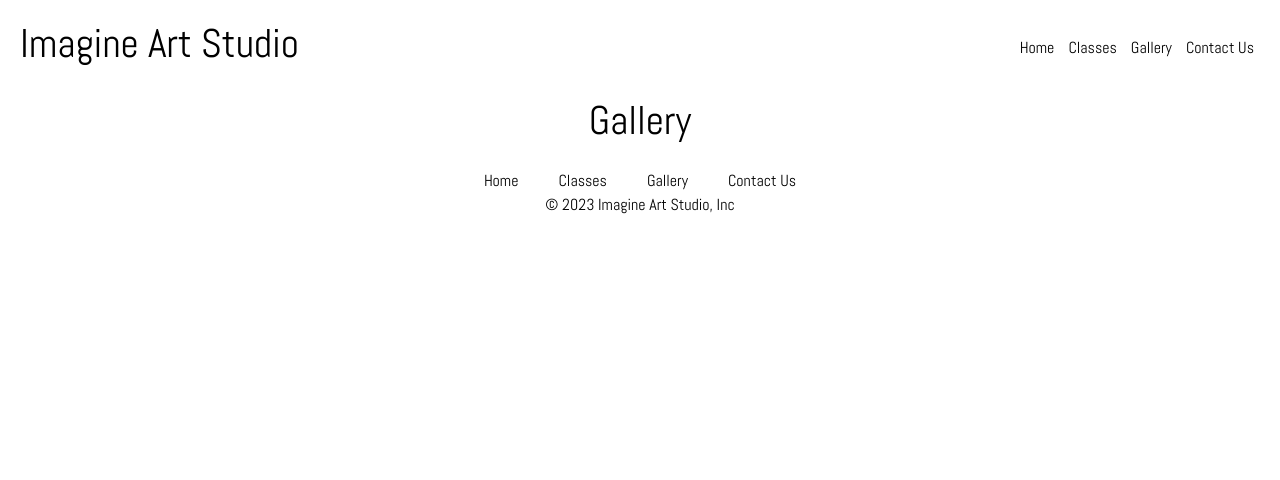
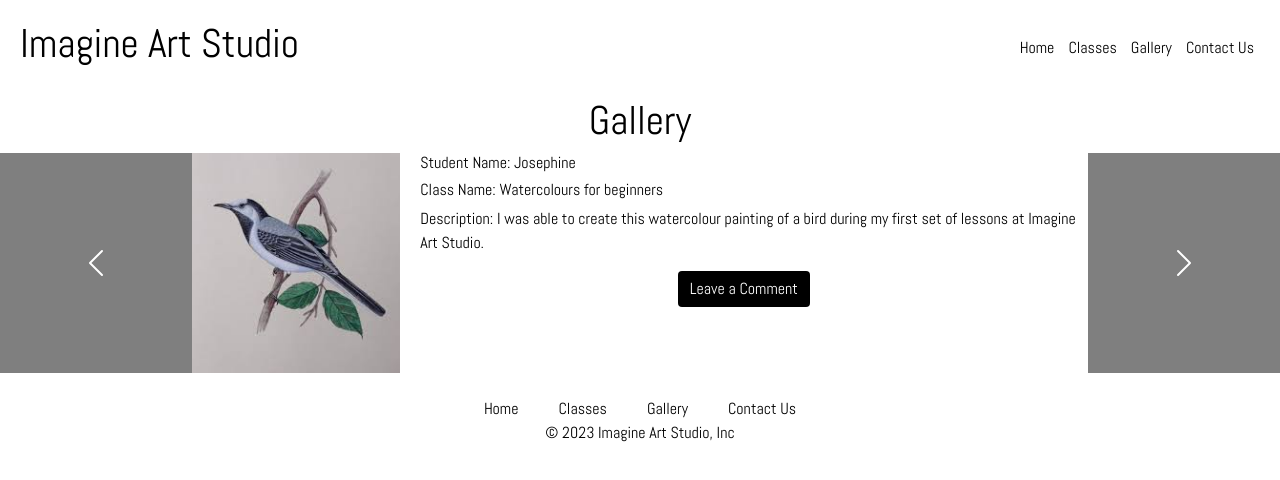
Before and after one commit to annikawhit/seg3125_project2_final, a React (Create React App) app: page /gallery in a window 1280 px wide. Shown: the top 480 px of the page. Built offline with nearby package versions, Linux system fonts and the light colour scheme.

Commit message:
changes to gallery and contact us pages

```diff
--- a/src/ContactUs.js
+++ b/src/ContactUs.js
@@ -2,6 +2,36 @@ const ContactUs = () => {
     return (
         <div className="contactus">
             <h1>Contact Us</h1>
+
+            <div className="rowContactUs" id="contact">
+
+                <div>
+                    <h4>Hours of Operation</h4>
+                    <table>
+                        <tr><th>Monday</th><td>10am - 7pm</td></tr>
+                        <tr><th>Tuesday</th><td>10am - 7pm</td></tr>
+                        <tr><th>Wednesday</th><td>10am - 7pm</td></tr>
+                        <tr><th>Thursday</th><td>10am - 7pm</td></tr>
+                        <tr><th>Friday</th><td>10am - 9pm</td></tr>
+                        <tr><th>Saturday</th><td>10am - 5pm</td></tr>
+                        <tr><th>Sunday</th><td>10am - 5pm</td></tr>
+                    </table>
+                </div>
+
+                <div>
+                    <h4>Address</h4>
+                    <table id="address">
+                        <tr><td>75 Laurier Ave E</td></tr>
+                        <tr><td>Ottawa, Ontario</td></tr>
+                        <tr><td>K1N 6N5</td></tr>
+                    </table>
+
+                    <table>
+                        <tr><th>Email:</th><td>contactus@imagineartstudio.ca</td></tr>
+                        <tr><th>Phone:</th><td>613-456-7890</td></tr>
+                    </table>
+                </div>
+            </div>
         </div>
     );
 }
--- a/src/Gallery.js
+++ b/src/Gallery.js
@@ -1,7 +1,49 @@
+import image1 from './gallery1.jpeg'
+import image2 from './gallery2.jpeg'
+import image from './home_image_2.jpg'
+import {Link} from 'react-router-dom';
+
 const Gallery = () => {
     return (
         <div className="gallery">
             <h1>Gallery</h1>
+
+            <div id="carouselExampleIndicators" class="carousel slide" data-ride="carousel">
+                <ol class="carousel-indicators">
+                    <li data-target="#carouselExampleIndicators" data-slide-to="0" class="active"></li>
+                    <li data-target="#carouselExampleIndicators" data-slide-to="1"></li>
+                    <li data-target="#carouselExampleIndicators" data-slide-to="2"></li>
+                </ol>
+                <div class="carousel-inner">
+                    <div class="carousel-item active">
+                        <div className="rowGallery" id="gallery">
+                            <div id="image">
+                                <img class="d-block w-100" src={image1} alt="First slide"></img>
+                            </div>
+
+                            <div>
+                                <h3 id="text">Student Name: Josephine</h3>
+                                <h3 id="text">Class Name: Watercolours for beginners</h3>
+                                <p id="text">Description: I was able to create this watercolour painting of a bird during my first set of lessons at Imagine Art Studio.</p>
+                                <Link class="btn btn-secondary border-0" id="link" to="/classes">Leave a Comment</Link>
+                            </div>
+                        </div>
+
+                    </div>
+                    <div class="carousel-item">
+                        <img class="d-block w-100" src={image2} alt="Second slide"></img>
+                    </div>
+                    <div class="carousel-item">
+                        <img class="d-block w-100" src={image} alt="Third slide"></img>
+                    </div>
+                </div>
+                <a id="gallery_arrow" class="carousel-control-prev" href="#carouselExampleIndicators" role="button" data-slide="prev">
+                    <span class="carousel-control-prev-icon" aria-hidden="true"></span>
+                </a>
+                <a id="gallery_arrow" class="carousel-control-next" href="#carouselExampleIndicators" role="button" data-slide="next">
+                    <span class="carousel-control-next-icon" aria-hidden="true"></span>
+                </a>
+            </div>
         </div>
     );
 }
--- a/src/index.css
+++ b/src/index.css
@@ -26,6 +26,7 @@
   color:dimgrey;
 }
 
+/*home*/
 .content{
   text-align: center;
 }
@@ -90,7 +91,53 @@
 }
 
 
+/*gallery*/
 
+.rowGallery{
+  display: flex;
+  flex-direction: row;
+  padding-left: 15%;
+  padding-right: 15%;
+}
+
+.rowGallery #text{
+  text-align: left;
+  padding-left: 3%;
+}
+
+#gallery_arrow{
+  background-color:black;
+}
+
+#image {
+  height:auto;
+  max-width:100%;
+}
+
+#text{
+  font-size: 100%;
+}
+
+.rowGallery #link{
+  color: white;
+  background-color: black;
+  text-decoration: none;
+}
+
+.rowGallery #link:hover{
+  background-color:dimgrey;
+}
+
+/*contactus*/
+
+.rowContactUs{
+  display: flex;
+  flex-direction: row;
+}
+
+#contact #address td{
+  text-align: center;
+}
 
 /*footer*/
 #footer{
```
Also changed, not shown: src/gallery1.jpeg (added), src/gallery2.jpeg (added).
